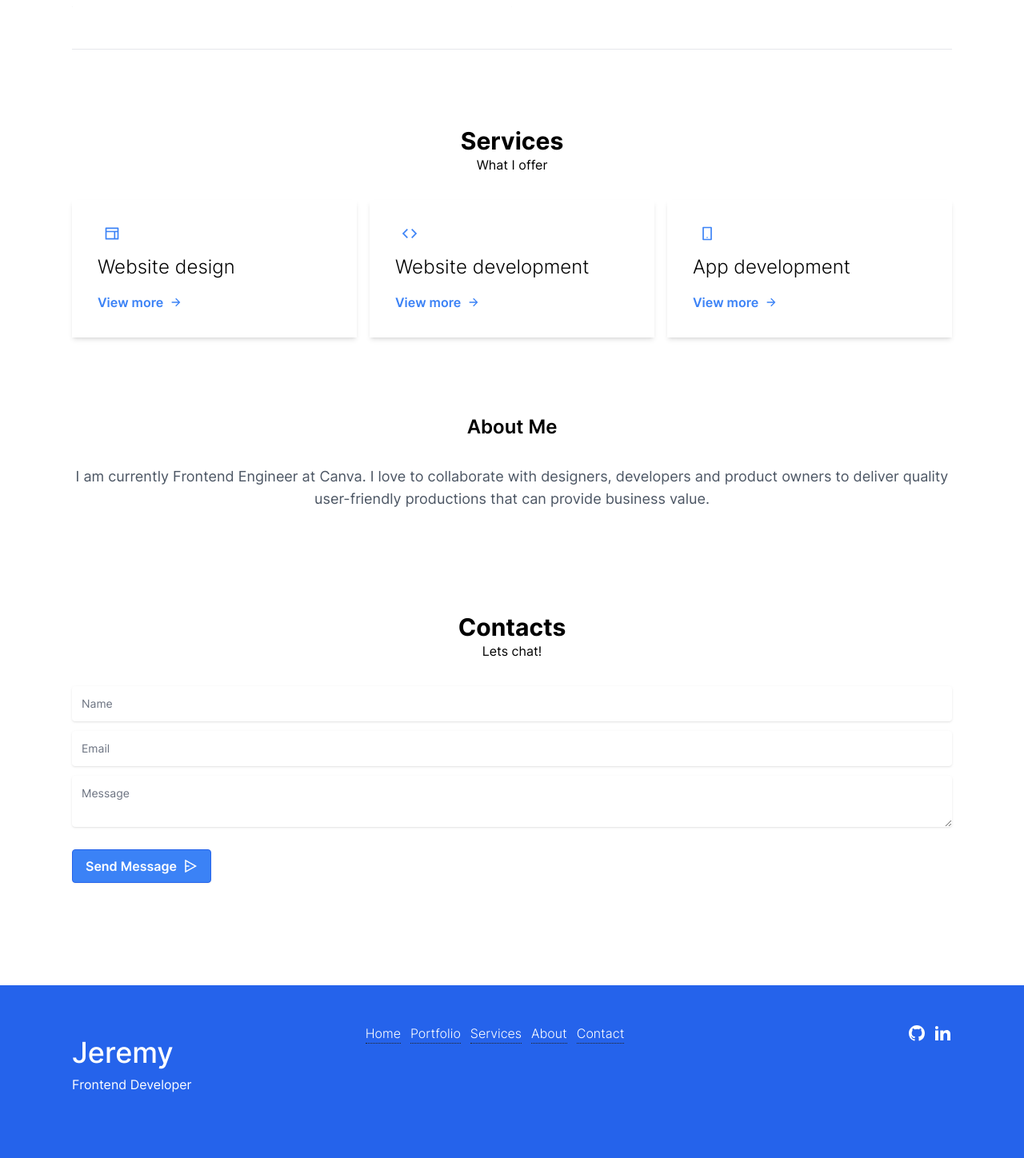
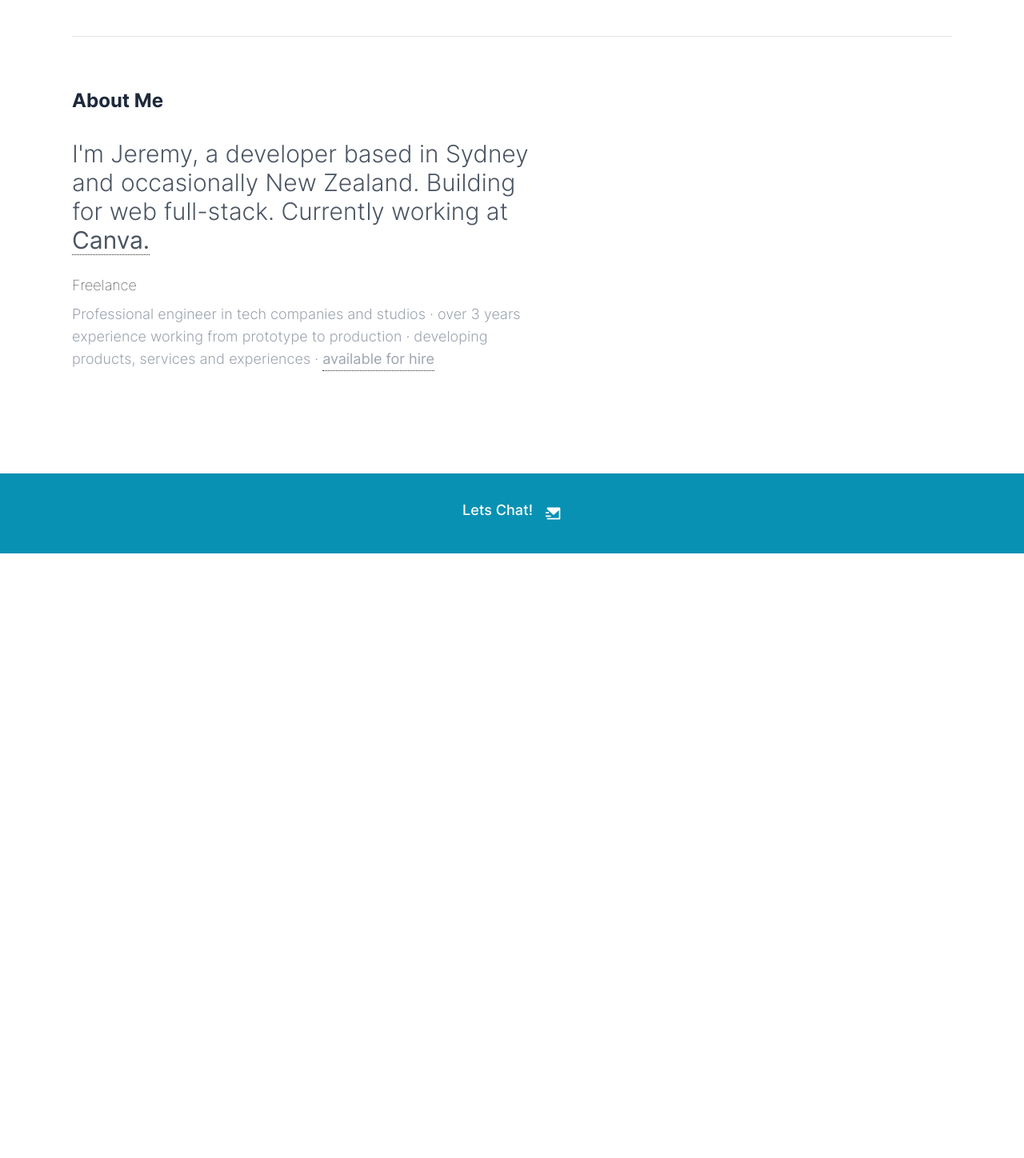
Before and after one commit to southojere/jeremysouthon-2022, a Next.js app: page / in a window 1280 px wide. Shown: the part 1142-2590 px from the top of the page at 80% size. After the commit the page ends 1834 px from the top, so only its background shows below. Built offline with nearby package versions, Linux system fonts and the light colour scheme.

Commit message:
refactor: got rid of some sections

```diff
--- a/src/components/layout/Footer.tsx
+++ b/src/components/layout/Footer.tsx
@@ -1,11 +1,23 @@
-import { RiGithubFill, RiLinkedinFill } from 'react-icons/ri';
+import { RiGithubFill, RiLinkedinFill, RiMailSendFill } from 'react-icons/ri';
 
 import { links } from './Header';
 import UnderlineLink from '../links/UnderlineLink';
 import UnstyledLink from '../links/UnstyledLink';
+
+export const Footer2 = () => {
+  return (
+    <footer className='bg-primary-600 p-8 text-white'>
+      <div className='flex items-center justify-center gap-4'>
+        <h1 className='mb-2 text-lg font-medium'>Lets Chat!</h1>
+        <RiMailSendFill className='text-xl' />
+      </div>
+    </footer>
+  );
+};
+
 export const Footer = () => {
   return (
-    <footer className='bg-primary-600 pt-4 pb-24 text-white md:px-0 md:pt-12 md:pb-14'>
+    <footer className='bg-primary-600 pt-8 pb-8 text-white md:px-0 md:pt-12 md:pb-14'>
       <div className='layout'>
         <div className='grid gap-y-12 md:grid-cols-3'>
           <div className='mt-4'>
--- a/src/components/layout/Header.tsx
+++ b/src/components/layout/Header.tsx
@@ -1,14 +1,16 @@
 import clsx from 'clsx';
 import * as React from 'react';
 import {
-  RiBriefcase2Line,
   RiCloseFill,
   RiCollageLine,
   RiHome5Line,
+  RiMailSendLine,
   RiMenuFill,
-  RiMessage2Line,
   RiUser3Line,
 } from 'react-icons/ri';
+import { useIntersectionObserver } from 'usehooks-ts';
+
+import clsxm from '@/lib/clsxm';
 
 import Button from '@/components/buttons/Button';
 import UnstyledLink from '@/components/links/UnstyledLink';
@@ -31,14 +33,7 @@ export const links: Link[] = [
     label: 'Portfolio',
     Icon: RiCollageLine,
   },
-  {
-    id: 'services',
-    href: '#services',
-    label: 'Services',
-    Icon: RiBriefcase2Line,
-  },
   { id: 'about', href: '#about', label: 'About', Icon: RiUser3Line },
-  { id: 'contact', href: '#contact', label: 'Contact', Icon: RiMessage2Line },
 ];
 
 function Logo() {
@@ -50,14 +45,15 @@ function Logo() {
 }
 
 export function Header() {
-  const contactLink = React.useMemo(
-    () => links.find((link) => link.id === 'contact'),
-    []
-  );
   return (
     <header className='mt-8 hidden md:mb-10 md:block'>
       <div className='layout flex h-14 items-center justify-between lg:w-full lg:max-w-none lg:px-16'>
-        <h3 className='text-xl font-semibold text-slate-800'>Jeremy Southon</h3>
+        <h3 className='flex gap-2 text-xl font-semibold text-slate-800'>
+          <div className='text-3xl'>
+            <span className='block h-7 w-7 rounded-2xl bg-gradient-to-r from-cyan-500 to-yellow-200'></span>
+          </div>
+          Jeremy Southon
+        </h3>
         <nav>
           <ul className='flex items-center justify-between space-x-4 text-slate-700'>
             {links
@@ -74,10 +70,10 @@ export function Header() {
               ))}
             <li className='flex items-center justify-between space-x-4 text-slate-700'>
               <ButtonLink
-                href={contactLink?.href || ''}
+                href='mailto:southon55@gmail.com'
                 className='rounded-3xl border-0 bg-slate-600'
               >
-                {contactLink?.label}
+                <RiMailSendLine />
               </ButtonLink>
             </li>
           </ul>
@@ -142,3 +138,29 @@ export function PortraitHeader() {
     </header>
   );
 }
+
+export const PortraitHeader2 = () => {
+  const ref = React.useRef<HTMLDivElement>(null);
+  const observer = useIntersectionObserver(ref, { threshold: 1 });
+
+  const isPinned =
+    observer?.intersectionRatio && observer?.intersectionRatio < 1;
+
+  return (
+    <div className=' sticky -top-1 md:hidden' ref={ref}>
+      <div
+        className={clsxm(
+          'flex items-center justify-between p-4 pt-5 transition-all duration-300',
+          isPinned ? 'bg-white' : ''
+        )}
+      >
+        <h3 className='text-xl font-semibold text-gray-800 md:hidden'>
+          Jeremy Southon
+        </h3>
+        <div className='text-3xl'>
+          <span className='block h-7 w-7 rounded-2xl bg-gradient-to-r from-cyan-500 to-yellow-200'></span>
+        </div>
+      </div>
+    </div>
+  );
+};
--- a/src/components/pages/home/About.tsx
+++ b/src/components/pages/home/About.tsx
@@ -1,12 +1,35 @@
+import UnderlineLink from '@/components/links/UnderlineLink';
+
 export const AboutSection = () => {
   return (
-    <section id='about' className='layout flex flex-col items-center pb-32'>
-      <h2 className='b-3 text-gray-60 mb-8 text-2xl font-semibold'>About Me</h2>
-      <p className='text-center text-lg text-gray-600'>
-        I am currently Frontend Engineer at Canva. I love to collaborate with
-        designers, developers and product owners to deliver quality
-        user-friendly productions that can provide business value.
-      </p>
+    <section id='about' className='layout flex flex-col pb-32'>
+      <div className='max-w-xl'>
+        <h2 className='mb-8 text-2xl text-slate-800'>About Me</h2>
+        <p className='text-xl font-light text-gray-600 md:text-2xl lg:text-3xl'>
+          I&apos;m Jeremy, a developer based in Sydney and occasionally New
+          Zealand. Building for web full-stack. Currently working at{' '}
+          <UnderlineLink
+            href='https://www.canva.com/about/'
+            className='font-normal'
+          >
+            {' '}
+            Canva.
+          </UnderlineLink>
+        </p>
+        <br />
+        <h4 className='pb-2 font-thin'>Freelance</h4>
+        <p className='text-lg font-light text-gray-400'>
+          Professional engineer in tech companies and studios · over 3 years
+          experience working from prototype to production · developing products,
+          services and experiences ·{' '}
+          <UnderlineLink
+            href='mailto:southon55@gmail.com'
+            className='font-normal'
+          >
+            available for hire
+          </UnderlineLink>
+        </p>
+      </div>
     </section>
   );
 };
--- a/src/components/pages/home/Home.tsx
+++ b/src/components/pages/home/Home.tsx
@@ -1,29 +1,29 @@
 import * as React from 'react';
 
-import { Footer } from '@/components/layout/Footer';
-import { Header, PortraitHeader } from '@/components/layout/Header';
+import { Footer2 } from '@/components/layout/Footer';
+import { Header, PortraitHeader2 } from '@/components/layout/Header';
 import Layout from '@/components/layout/Layout';
 import Seo from '@/components/Seo';
 
 import { AboutSection } from './About';
-import { ContactSection } from './Contact';
 import { IntroSection } from './Intro';
 import { PortfolioSection } from './Portfolio';
-import { ServicesSection } from './Services';
 
 export const Home = () => {
   return (
     <Layout>
-      <PortraitHeader />
+      {/* <PortraitHeader /> */}
       <Seo templateTitle='Home' />
       <main>
+        <PortraitHeader2 />
         <Header />
         <IntroSection />
         <PortfolioSection />
-        <ServicesSection />
+        {/* <ServicesSection /> */}
         <AboutSection />
-        <ContactSection />
-        <Footer />
+        {/* <ContactSection /> */}
+        {/* <Footer /> */}
+        <Footer2 />
       </main>
     </Layout>
   );
--- a/src/components/pages/home/Intro.tsx
+++ b/src/components/pages/home/Intro.tsx
@@ -9,7 +9,7 @@ import UnstyledLink from '@/components/links/UnstyledLink';
 
 export const IntroSection = () => {
   return (
-    <section id='home' className='layout pt-8 pb-8 md:pb-16'>
+    <section id='home' className='layout pt-4 pb-8 md:pb-16'>
       <div>
         {/* <h1 className='mb-3 text-4xl font-semibold text-slate-800'>
           Hi, I&apos;m Jeremy
@@ -17,9 +17,9 @@ export const IntroSection = () => {
         {/* <h3 className='mb-3 text-xl font-semibold text-gray-600'>
           Full-stack developer
         </h3> */}
-        <h3 className='mb-12 text-xl font-semibold text-gray-800 md:hidden'>
+        {/* <h3 className='mb-12 text-xl font-semibold text-gray-800 md:hidden'>
           Jeremy Southon
-        </h3>
+        </h3> */}
         <p className='mb-4 text-xl font-light text-gray-600 md:mb-2 md:text-2xl lg:text-3xl'>
           Software developer
           <span className='block'>
--- a/src/components/pages/home/Portfolio.tsx
+++ b/src/components/pages/home/Portfolio.tsx
@@ -30,7 +30,7 @@ const projects: Project[] = [
 
 export const PortfolioSection = () => {
   return (
-    <section id='portfolio' className='layout mb-24'>
+    <section id='portfolio' className='layout mb-16'>
       <h2 className='text-3xl text-slate-800 underline'>Selected Works</h2>
       <div>
         {projects.map((project) => (
--- a/src/styles/globals.css
+++ b/src/styles/globals.css
@@ -4,26 +4,26 @@
 
 :root {
   /* #region  /**=========== Primary Color =========== */
-  --tw-color-primary-50: 239 246 255;
-  --tw-color-primary-100: 219 234 254;
-  --tw-color-primary-200: 191 219 254;
-  --tw-color-primary-300: 147 197 253;
-  --tw-color-primary-400: 96 165 250;
-  --tw-color-primary-500: 59 130 246;
-  --tw-color-primary-600: 37 99 235;
-  --tw-color-primary-700: 29 78 216;
-  --tw-color-primary-800: 30 64 175;
-  --tw-color-primary-900: 30 58 138;
-  --color-primary-50: rgb(var(--tw-color-primary-50)); /* #eff6ff */
-  --color-primary-100: rgb(var(--tw-color-primary-100)); /* #dbeafe */
-  --color-primary-200: rgb(var(--tw-color-primary-200)); /* #bfdbfe */
-  --color-primary-300: rgb(var(--tw-color-primary-300)); /* #93c5fd */
-  --color-primary-400: rgb(var(--tw-color-primary-400)); /* #60a5fa */
-  --color-primary-500: rgb(var(--tw-color-primary-500)); /* #3b82f6 */
-  --color-primary-600: rgb(var(--tw-color-primary-600)); /* #2563eb */
-  --color-primary-700: rgb(var(--tw-color-primary-700)); /* #1d4ed8 */
-  --color-primary-800: rgb(var(--tw-color-primary-800)); /* #1e40af */
-  --color-primary-900: rgb(var(--tw-color-primary-900)); /* #1e3a8a */
+  --tw-color-primary-50: 236 254 255;
+  --tw-color-primary-100: 207 250 254;
+  --tw-color-primary-200: 165 243 252;
+  --tw-color-primary-300: 103 232 249;
+  --tw-color-primary-400: 34 211 238;
+  --tw-color-primary-500: 6 182 212;
+  --tw-color-primary-600: 8 145 178;
+  --tw-color-primary-700: 14 116 144;
+  --tw-color-primary-800: 21 94 117;
+  --tw-color-primary-900: 22 78 99;
+  --color-primary-50: rgb(var(--tw-color-primary-50)); /* #ecfeff */
+  --color-primary-100: rgb(var(--tw-color-primary-100)); /* #cffafe */
+  --color-primary-200: rgb(var(--tw-color-primary-200)); /* #a5f3fc */
+  --color-primary-300: rgb(var(--tw-color-primary-300)); /* #67e8f9 */
+  --color-primary-400: rgb(var(--tw-color-primary-400)); /* #22d3ee */
+  --color-primary-500: rgb(var(--tw-color-primary-500)); /* #06b6d4 */
+  --color-primary-600: rgb(var(--tw-color-primary-600)); /* #0891b2 */
+  --color-primary-700: rgb(var(--tw-color-primary-700)); /* #0e7490 */
+  --color-primary-800: rgb(var(--tw-color-primary-800)); /* #155e75 */
+  --color-primary-900: rgb(var(--tw-color-primary-900)); /* #164e63 */
   /* #endregion  /**======== Primary Color =========== */
 }
 
```
